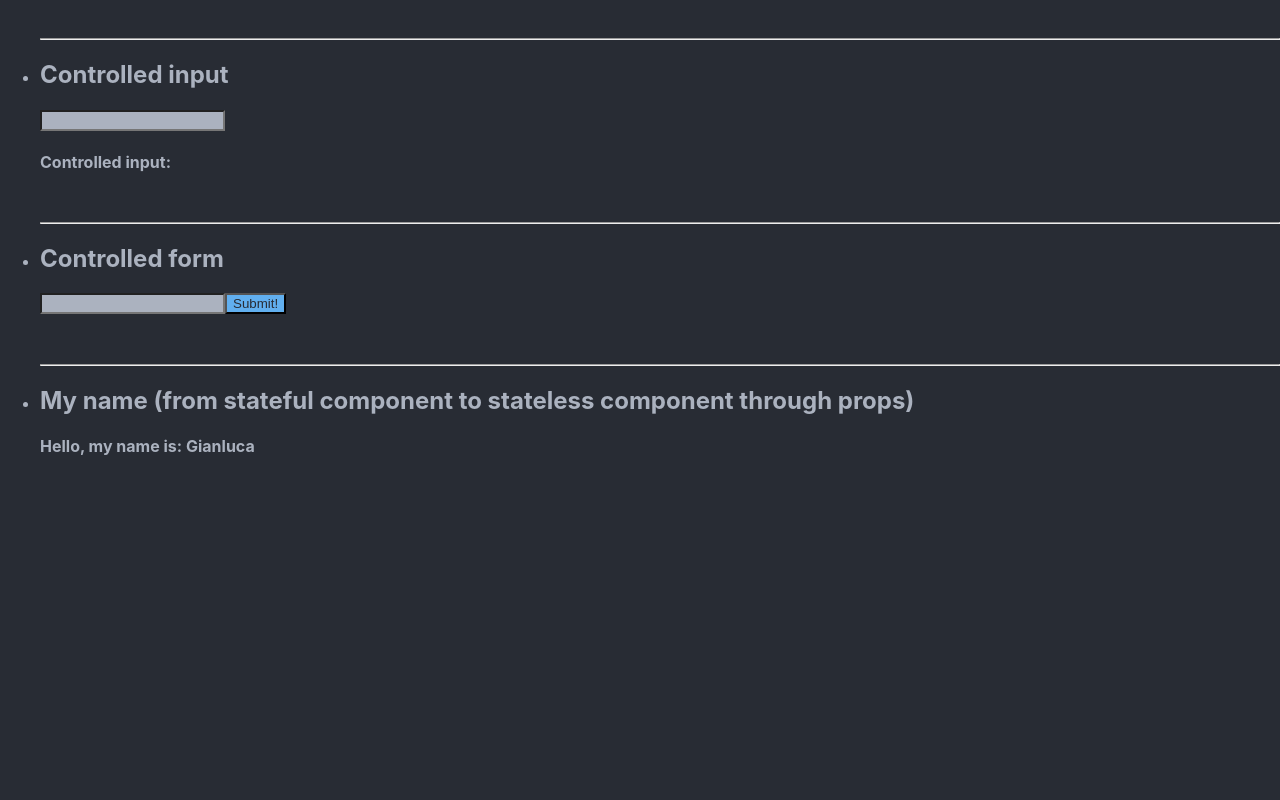
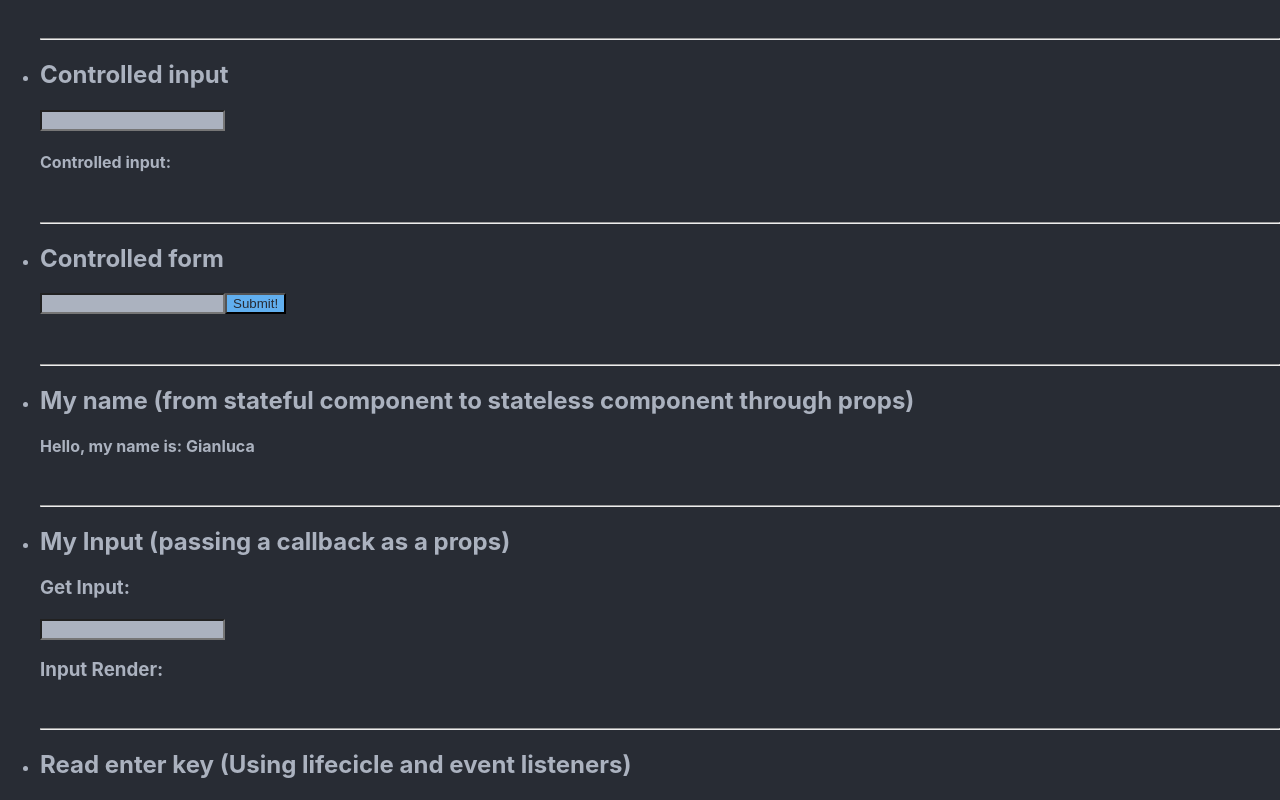
Before and after one commit to gian412/React-FCC-course, a React (Create React App) app: page / in a window 1280 px wide. Shown: the part 1621-2421 px from the top of the page. Before the commit the page ends 2098 px from the top, so only its background shows below. Built offline with nearby package versions, Linux system fonts and the light colour scheme.

Commit message:
Lifecicle and event listener

```diff
--- a/src/App.js
+++ b/src/App.js
@@ -10,6 +10,8 @@ import Counter from "./Counter";
 import ControlledInput from "./ControlledInput";
 import ControlledForm from "./ControlledForm";
 import MyName from "./MyName";
+import MyInput from "./MyInput";
+import EventListener from "./EventListener";
 
 function App() {
   return (
@@ -96,6 +98,18 @@ function App() {
           </h2>
           <MyName />
         </li>
+        <br />
+        <hr />
+        <li>
+          <h2>My Input (passing a callback as a props)</h2>
+          <MyInput />
+        </li>
+        <br />
+        <hr />
+        <li>
+          <h2>Read enter key (Using lifecicle and event listeners)</h2>
+          <EventListener />
+        </li>
       </ul>
     </div>
   );
--- /dev/null
+++ b/src/EventListener.js
@@ -0,0 +1,39 @@
+import React from "react";
+
+class EventListener extends React.Component {
+  constructor(props) {
+    super(props);
+    this.state = {
+      message: "",
+    };
+    this.handleEnter = this.handleEnter.bind(this);
+    this.handleKeyPress = this.handleKeyPress.bind(this);
+  }
+  // change code below this line
+  componentDidMount() {
+    document.addEventListener("keydown", this.handleKeyPress);
+  }
+  componentWillUnmount() {
+    document.removeEventListener("keydown", this.handleKeyPress);
+  }
+  // change code above this line
+  handleEnter() {
+    this.setState((state) => ({
+      message: state.message + "You pressed the enter key! ",
+    }));
+  }
+  handleKeyPress(event) {
+    if (event.keyCode === 13) {
+      this.handleEnter();
+    }
+  }
+  render() {
+    return (
+      <div>
+        <h1>{this.state.message}</h1>
+      </div>
+    );
+  }
+}
+
+export default EventListener;
```
